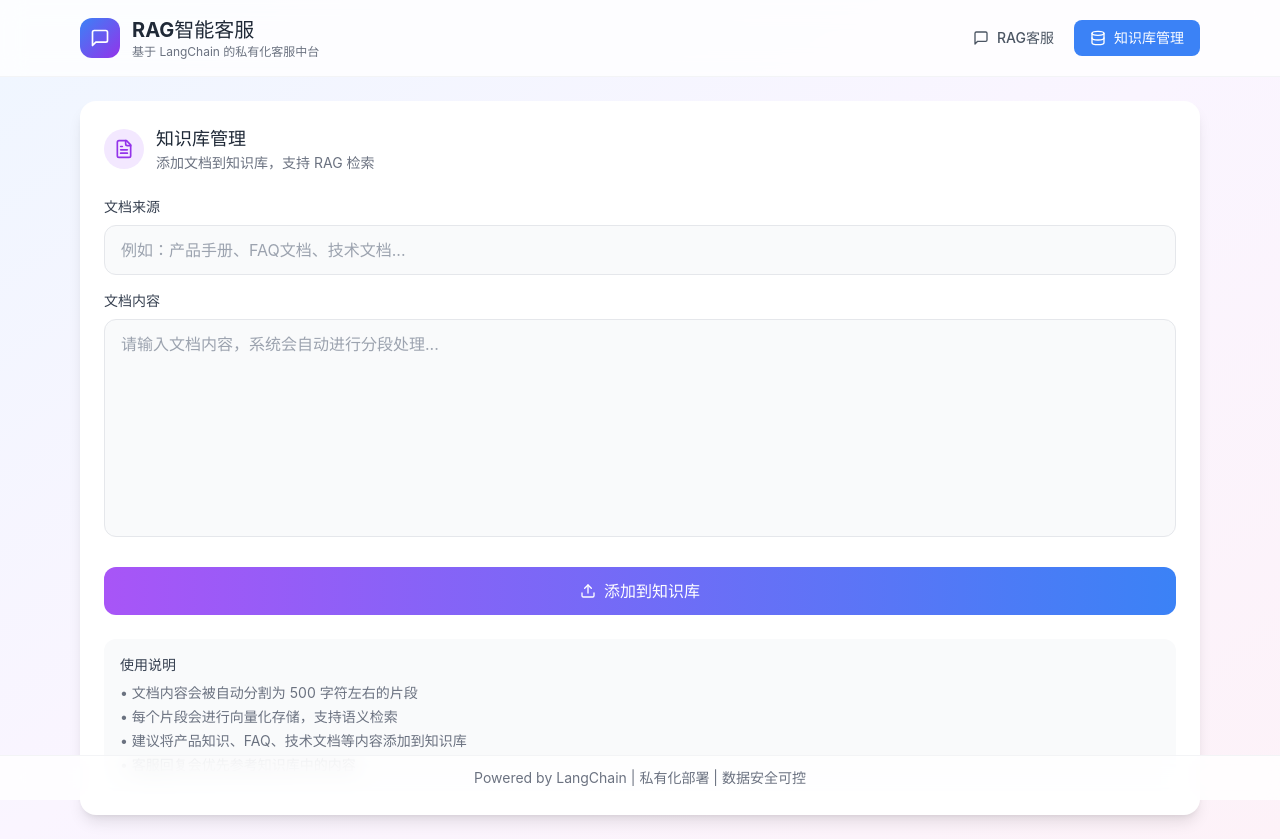
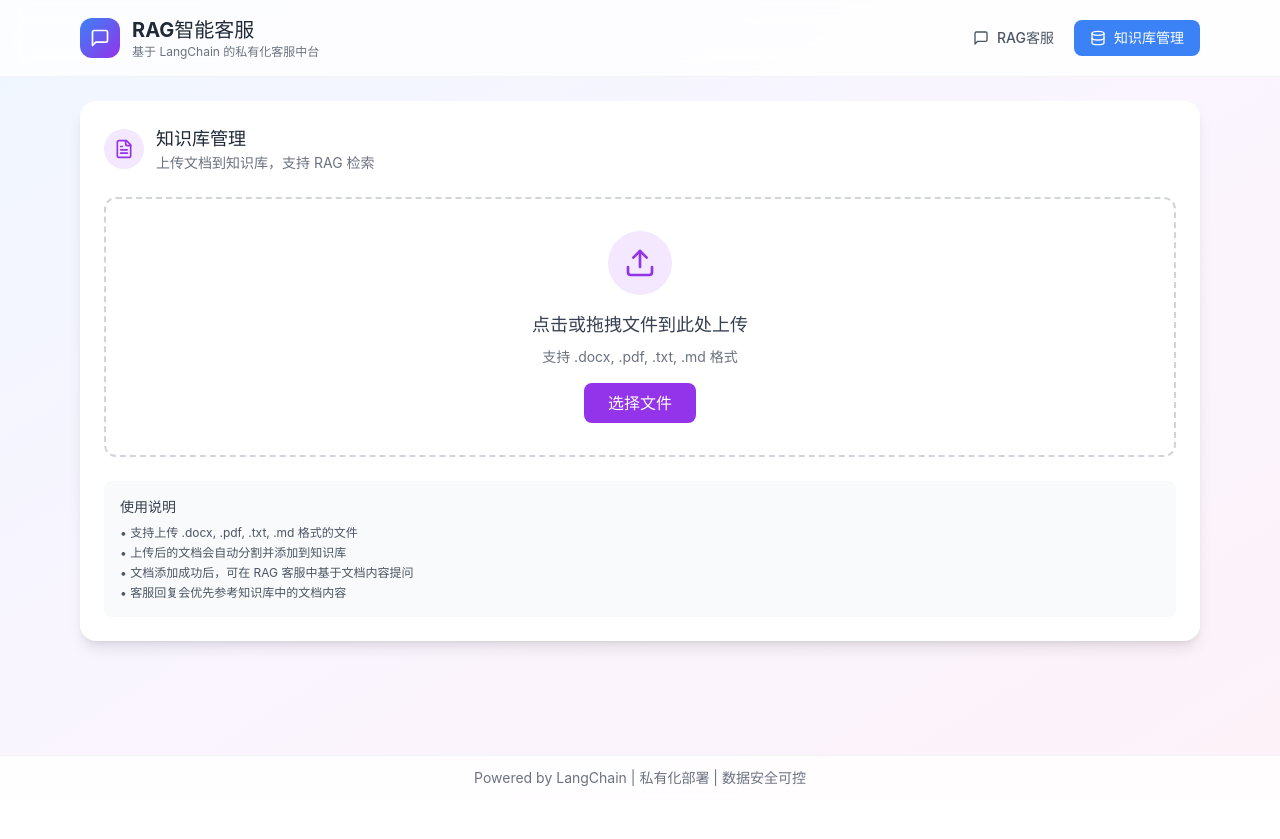
Before and after one commit to zhengfan1017/-, a React (Vite) app: page / in a window 1280 px wide. Both pictures are taken after a click on the button "知识库管理". After the commit the page ends 800 px from the top, so only its background shows below. Built offline with nearby package versions, Linux system fonts and the light colour scheme.

Commit message:
feat: 开发类似论坛网站
Co-authored-by: traeagent <traeagent@users.noreply.github.com>

```diff
--- a/src/components/KnowledgeBase.tsx
+++ b/src/components/KnowledgeBase.tsx
@@ -1,54 +1,101 @@
 import { useState } from 'react';
-import { Upload, FileText, AlertCircle, CheckCircle } from 'lucide-react';
+import { Upload, FileText, AlertCircle, CheckCircle, File, X } from 'lucide-react';
+
+interface UploadedFile {
+  name: string;
+  size: number;
+  status: 'pending' | 'uploading' | 'success' | 'error';
+  message?: string;
+}
 
 const KnowledgeBase = () => {
-  const [documentContent, setDocumentContent] = useState('');
-  const [documentSource, setDocumentSource] = useState('');
-  const [isSubmitting, setIsSubmitting] = useState(false);
+  const [files, setFiles] = useState<UploadedFile[]>([]);
+  const [isUploading, setIsUploading] = useState(false);
   const [message, setMessage] = useState('');
   const [messageType, setMessageType] = useState<'success' | 'error' | ''>('');
 
-  const handleSubmit = async (e: React.FormEvent) => {
-    e.preventDefault();
+  const handleFileSelect = (e: React.ChangeEvent<HTMLInputElement>) => {
+    const selectedFiles = Array.from(e.target.files || []);
+    const newFiles = selectedFiles.map(file => ({
+      name: file.name,
+      size: file.size,
+      status: 'pending' as const
+    }));
+    setFiles(prev => [...prev, ...newFiles]);
+  };
 
-    if (!documentContent.trim() || !documentSource.trim()) {
-      setMessage('请填写文档内容和来源');
+  const removeFile = (index: number) => {
+    setFiles(prev => prev.filter((_, i) => i !== index));
+  };
+
+  const handleUpload = async () => {
+    if (files.length === 0) {
+      setMessage('请先选择要上传的文件');
       setMessageType('error');
       return;
     }
 
-    setIsSubmitting(true);
+    const pendingFiles = files.filter(f => f.status === 'pending');
+    if (pendingFiles.length === 0) {
+      setMessage('所有文件已经上传完成');
+      setMessageType('error');
+      return;
+    }
+
+    setIsUploading(true);
     setMessage('');
+    setFiles(prev => prev.map(f => ({ ...f, status: 'uploading' })));
+
+    const input = document.querySelector('input[type="file"]') as HTMLInputElement;
+    const formData = new FormData();
+
+    for (const file of input.files || []) {
+      formData.append('files', file);
+    }
 
     try {
-      const response = await fetch('/api/add-document', {
+      const response = await fetch('/api/upload', {
         method: 'POST',
-        headers: {
-          'Content-Type': 'application/json',
-        },
-        body: JSON.stringify({
-          content: documentContent.trim(),
-          source: documentSource.trim(),
-        }),
+        body: formData,
       });
 
       const data = await response.json();
 
       if (data.success) {
-        setMessage(`文档添加成功！共分割为 ${data.count} 个片段`);
+        setMessage(`成功上传 ${data.uploaded_count} 个文件！`);
         setMessageType('success');
-        setDocumentContent('');
-        setDocumentSource('');
+        setFiles([]);
+        if (input) input.value = '';
       } else {
-        setMessage(data.message || '添加失败');
+        setMessage(data.errors?.join(', ') || '上传失败');
         setMessageType('error');
+        setFiles(prev => prev.map(f => ({ ...f, status: 'error', message: '上传失败' })));
       }
     } catch (error) {
       setMessage('网络错误，请稍后重试');
       setMessageType('error');
+      setFiles(prev => prev.map(f => ({ ...f, status: 'error', message: '网络错误' })));
     } finally {
-      setIsSubmitting(false);
+      setIsUploading(false);
     }
+  };
+
+  const formatFileSize = (bytes: number) => {
+    if (bytes < 1024) return bytes + ' B';
+    if (bytes < 1024 * 1024) return (bytes / 1024).toFixed(2) + ' KB';
+    return (bytes / (1024 * 1024)).toFixed(2) + ' MB';
+  };
+
+  const getFileIcon = (filename: string) => {
+    const ext = filename.split('.').pop()?.toLowerCase();
+    const colors: { [key: string]: string } = {
+      'pdf': 'text-red-500',
+      'docx': 'text-blue-500',
+      'doc': 'text-blue-500',
+      'txt': 'text-gray-500',
+      'md': 'text-purple-500'
+    };
+    return colors[ext || ''] || 'text-gray-400';
   };
 
   return (
@@ -59,7 +106,7 @@ const KnowledgeBase = () => {
         </div>
         <div>
           <h2 className="text-lg font-semibold text-gray-800">知识库管理</h2>
-          <p className="text-sm text-gray-500">添加文档到知识库，支持 RAG 检索</p>
+          <p className="text-sm text-gray-500">上传文档到知识库，支持 RAG 检索</p>
         </div>
       </div>
 
@@ -78,46 +125,90 @@ const KnowledgeBase = () => {
         </div>
       )}
 
-      <form onSubmit={handleSubmit}>
-        <div className="mb-4">
-          <label className="block text-sm font-medium text-gray-700 mb-2">文档来源</label>
-          <input
-            type="text"
-            value={documentSource}
-            onChange={(e) => setDocumentSource(e.target.value)}
-            placeholder="例如：产品手册、FAQ文档、技术文档..."
-            className="w-full px-4 py-3 bg-gray-50 border border-gray-200 rounded-xl focus:outline-none focus:ring-2 focus:ring-purple-500 focus:border-transparent"
-          />
+      <div className="border-2 border-dashed border-gray-300 rounded-xl p-8 mb-6">
+        <div className="flex flex-col items-center">
+          <div className="w-16 h-16 bg-purple-100 rounded-full flex items-center justify-center mb-4">
+            <Upload className="w-8 h-8 text-purple-600" />
+          </div>
+          <h3 className="text-lg font-medium text-gray-700 mb-2">
+            点击或拖拽文件到此处上传
+          </h3>
+          <p className="text-sm text-gray-500 mb-4">
+            支持 .docx, .pdf, .txt, .md 格式
+          </p>
+          <label className="px-6 py-2 bg-purple-600 text-white rounded-lg cursor-pointer hover:bg-purple-700 transition-colors">
+            选择文件
+            <input
+              type="file"
+              multiple
+              accept=".docx,.pdf,.txt,.md"
+              onChange={handleFileSelect}
+              className="hidden"
+            />
+          </label>
         </div>
+      </div>
 
+      {files.length > 0 && (
         <div className="mb-6">
-          <label className="block text-sm font-medium text-gray-700 mb-2">文档内容</label>
-          <textarea
-            value={documentContent}
-            onChange={(e) => setDocumentContent(e.target.value)}
-            placeholder="请输入文档内容，系统会自动进行分段处理..."
-            rows={8}
-            className="w-full px-4 py-3 bg-gray-50 border border-gray-200 rounded-xl focus:outline-none focus:ring-2 focus:ring-purple-500 focus:border-transparent resize-none"
-          />
+          <h3 className="text-sm font-medium text-gray-700 mb-3">
+            待上传文件 ({files.length})
+          </h3>
+          <div className="space-y-2">
+            {files.map((file, index) => (
+              <div
+                key={index}
+                className="flex items-center justify-between p-3 bg-gray-50 rounded-lg"
+              >
+                <div className="flex items-center gap-3">
+                  <File className={`w-5 h-5 ${getFileIcon(file.name)}`} />
+                  <div>
+                    <p className="text-sm font-medium text-gray-700">{file.name}</p>
+                    <p className="text-xs text-gray-500">{formatFileSize(file.size)}</p>
+                  </div>
+                </div>
+                <div className="flex items-center gap-2">
+                  {file.status === 'uploading' && (
+                    <span className="text-xs text-blue-600">上传中...</span>
+                  )}
+                  {file.status === 'success' && (
+                    <CheckCircle className="w-4 h-4 text-green-500" />
+                  )}
+                  {file.status === 'error' && (
+                    <AlertCircle className="w-4 h-4 text-red-500" />
+                  )}
+                  {file.status === 'pending' && (
+                    <button
+                      onClick={() => removeFile(index)}
+                      className="p-1 hover:bg-gray-200 rounded"
+                    >
+                      <X className="w-4 h-4 text-gray-500" />
+                    </button>
+                  )}
+                </div>
+              </div>
+            ))}
+          </div>
         </div>
+      )}
 
+      {files.length > 0 && (
         <button
-          type="submit"
-          disabled={isSubmitting}
-          className="w-full px-6 py-3 bg-gradient-to-r from-purple-500 to-blue-500 text-white rounded-xl hover:from-purple-600 hover:to-blue-600 transition-all disabled:opacity-50 disabled:cursor-not-allowed flex items-center justify-center gap-2"
+          onClick={handleUpload}
+          disabled={isUploading}
+          className="w-full py-3 bg-blue-600 text-white rounded-lg hover:bg-blue-700 transition-colors disabled:bg-gray-400 disabled:cursor-not-allowed"
         >
-          <Upload className="w-4 h-4" />
-          <span>{isSubmitting ? '上传中...' : '添加到知识库'}</span>
+          {isUploading ? '上传中...' : `上传 ${files.filter(f => f.status === 'pending').length} 个文件`}
         </button>
-      </form>
+      )}
 
-      <div className="mt-6 p-4 bg-gray-50 rounded-xl">
+      <div className="mt-6 p-4 bg-gray-50 rounded-lg">
         <h3 className="text-sm font-medium text-gray-700 mb-2">使用说明</h3>
-        <ul className="text-sm text-gray-500 space-y-1">
-          <li>• 文档内容会被自动分割为 500 字符左右的片段</li>
-          <li>• 每个片段会进行向量化存储，支持语义检索</li>
-          <li>• 建议将产品知识、FAQ、技术文档等内容添加到知识库</li>
-          <li>• 客服回复会优先参考知识库中的内容</li>
+        <ul className="text-xs text-gray-600 space-y-1">
+          <li>• 支持上传 .docx, .pdf, .txt, .md 格式的文件</li>
+          <li>• 上传后的文档会自动分割并添加到知识库</li>
+          <li>• 文档添加成功后，可在 RAG 客服中基于文档内容提问</li>
+          <li>• 客服回复会优先参考知识库中的文档内容</li>
         </ul>
       </div>
     </div>
```
